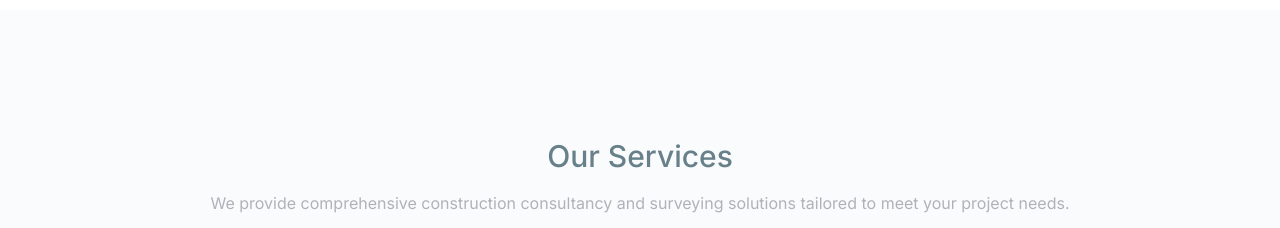
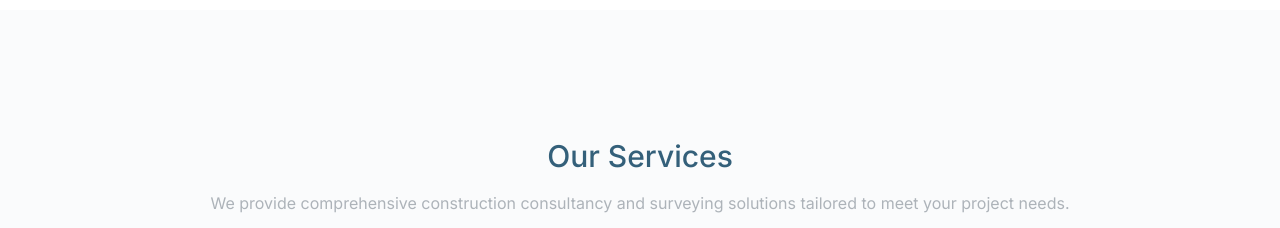
Before and after one commit to DavidMANZI-093/apex, a Next.js app: page / in a window 1280 px wide. Shown: the part 2560-2788 px from the top of the page. Built offline with nearby package versions, Linux system fonts and the light colour scheme.

Commit message:
Auto-commit at 03/07/2025, 09:20:33 for inactivity period...

```diff
--- a/src/components/services.tsx
+++ b/src/components/services.tsx
@@ -65,7 +65,7 @@ const Services = () => {
     >
       <div className="relative w-full flex flex-col gap-16 container !mx-auto !px-4 sm:!px-6 lg:!px-8 xl:!px-16">
         <div className="flex flex-col max-w-4xl !mx-auto text-center mb-16 !gap-4">
-          <h2 className="!text-2xl md:!text-3xl !font-medium !text-midnight-green/70 mb-6">Our Services</h2>
+          <h2 className="!text-2xl md:!text-3xl !font-medium !text-indigo-dye/85 mb-6">Our Services</h2>
           <p className="!text-base text-french-grey leading-relaxed">
             {"We provide comprehensive construction consultancy and " +
             "surveying solutions tailored to meet your project needs."}
```
